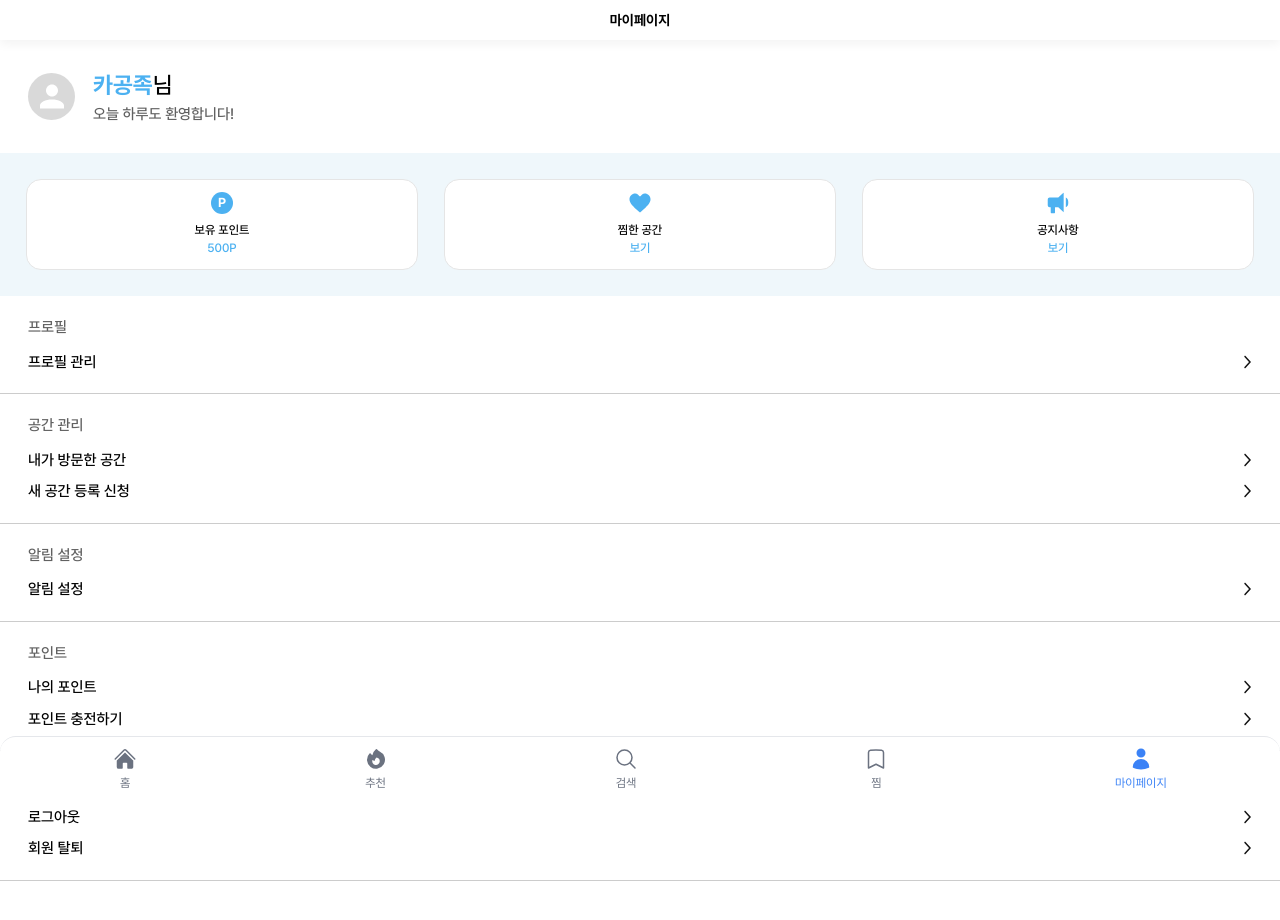
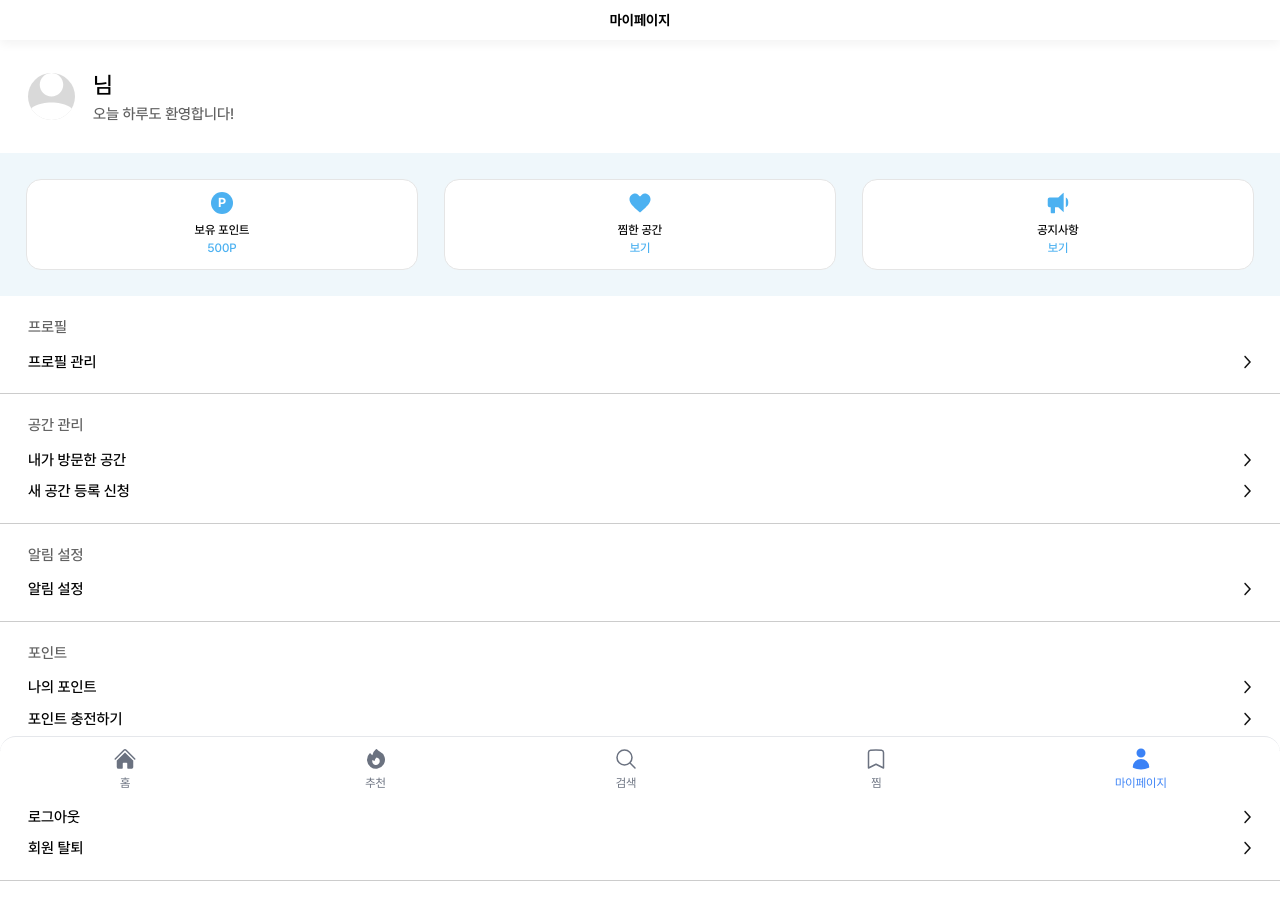
Before and after one commit to Gongspot/Gongspot_Web, a React (Vite) app: page /mypage in a window 1280 px wide. Shown: the top 920 px of the page. Built offline with nearby package versions, Linux system fonts and the light colour scheme; no server answers.

Commit message:
feat: 프로필 api 연결

```diff
--- a/src/apis/mypage/mypage.ts
+++ b/src/apis/mypage/mypage.ts
@@ -1,7 +1,12 @@
-import type { RequestProposalDTO } from "../../types/mypage";
+import type { RequestProposalDTO, ResponseProfileDTO } from "../../types/mypage";
 import { axiosInstance } from "../axios";
 
 export const postProposal = async (body: RequestProposalDTO) => {
     const { data } = await axiosInstance.post('/request/proposal', body);
     return data;
 };
+
+export const getProfile = async (): Promise<ResponseProfileDTO> => {
+    const { data } = await axiosInstance.get('/users/profile');
+    return data;
+};
--- a/src/components/mypage/ProfileSection.tsx
+++ b/src/components/mypage/ProfileSection.tsx
@@ -1,14 +1,31 @@
-interface ProfileSectionProps {
-    nickname: string;
-    profile: string;
-}
+import { useEffect, useState } from "react";
+import { getProfile } from "../../apis/mypage/mypage";
+import defaultProfile from "../../assets/profile.svg";
 
-const ProfileSection = ({ nickname, profile }: ProfileSectionProps) => {
+const ProfileSection = () => {
+    const [nickname, setNickname] = useState<string | null>(null);
+    const [profile, setProfile] = useState<string>(defaultProfile);
+
+    useEffect(() => {
+        const fetchProfile = async () => {
+            try {
+                const data = await getProfile();
+                if (data.isSuccess) {
+                    setNickname(data.result.nickname);
+                    setProfile(data.result.profileImg);
+                }
+            } catch (e) {
+                console.error("Error fetching profile:", e);
+            }
+        };
+        fetchProfile();
+    }, []);
+
     return (
         <div className="pt-0">
             <div className="m-[1.75rem] flex items-center">
                 <span className="flex h-[2.938rem] w-[2.938rem] items-center justify-center rounded-full bg-[#D9D9D9]">
-                    <img src={profile} alt="프로필" />
+                    <img src={profile} alt="프로필" className="w-full h-full object-cover rounded-full" />
                 </span>
                 <span className="ml-[1.125rem] flex flex-col justify-center font-medium">
                     <h1 className="text-[1.438rem]">
--- a/src/pages/mypage/MyPage.tsx
+++ b/src/pages/mypage/MyPage.tsx
@@ -1,12 +1,10 @@
 import { useState } from "react";
-import profile from "../../assets/profile.svg";
 import MenuSection from "../../components/mypage/MenuSection";
 import MyPageItemSection from "../../components/mypage/MyPageItemSection";
 import ProfileSection from "../../components/mypage/ProfileSection";
 import TopHeader from "../../components/TopHeader";
 import ActionSheet from "../../components/mypage/account/ActionSheet";
 
-const nickname = "카공족";
 const point = 500;
 
 const MyPage = () => {
@@ -15,7 +13,7 @@ const MyPage = () => {
   return (
     <div className="flex flex-col min-h-screen w-full bg-white pb-[5rem] scrollbar-hide">
       <TopHeader title="마이페이지" backButton={false} />
-      <ProfileSection nickname={nickname} profile={profile} />
+      <ProfileSection />
       <MyPageItemSection point={point} />
       <MenuSection onLogoutClick={() => setLogout(true)} />
       {logout && (
```
Also changed, not shown: src/types/mypage.ts (+6 -1 lines).
